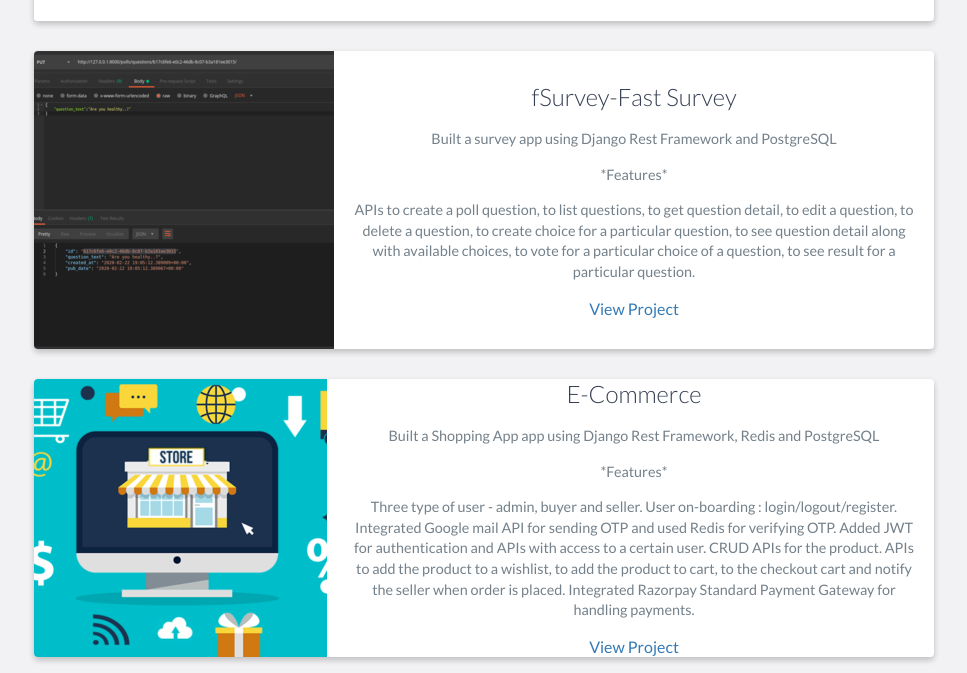
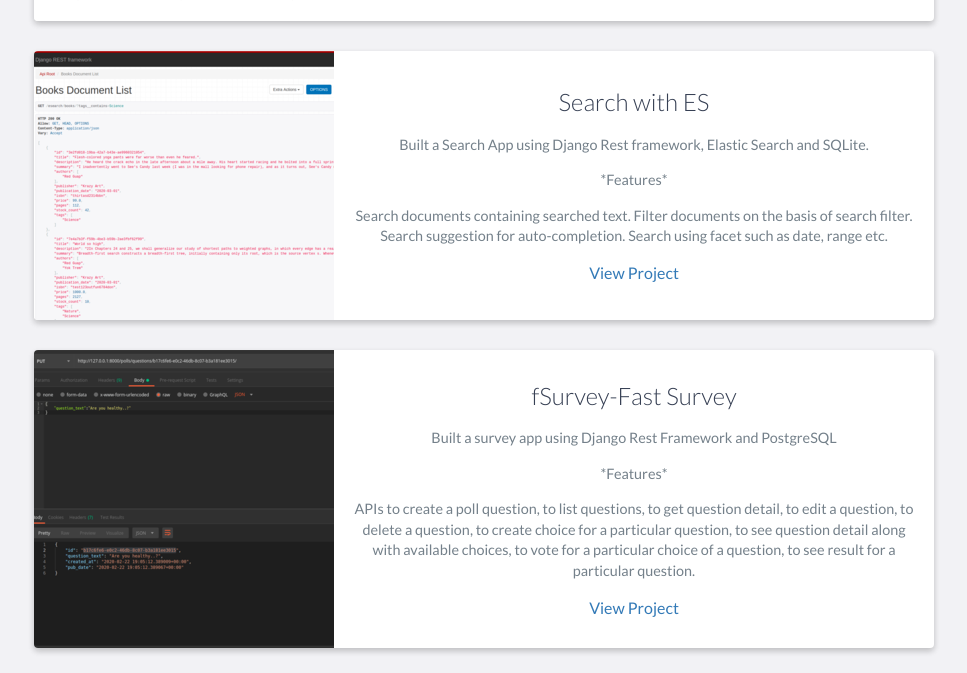
Before and after one commit to ThakurHitesh/ThakurHitesh.github.io, a website: page index.html in a window 1280 px wide. Shown: the part 3597-4270 px from the top of the page, without its empty margins (156-1123 px from the left). Drawn offline with nearby package versions, Linux system fonts and the light colour scheme.

Commit message:
Added esearch project

```diff
--- a/index.html
+++ b/index.html
@@ -207,6 +207,25 @@
 
                 <div class="project shadow-large">
                     <div class="project-image">
+                        <img src="images/esearch.png" />
+                    </div>
+                    <!-- End .project-image -->
+                    <div class="project-info">
+                        <h3>Search with ES</h3>
+                        <p>Built a Search App using Django Rest framework, Elastic Search and SQLite.</p>
+                        <p>*Features*</p>
+                        <p>Search documents containing searched text.
+                        Filter documents on the basis of search filter.
+                        Search suggestion for auto-completion.
+                        Search using facet such as date, range etc.</p>
+                        <a href="https://github.com/ThakurHitesh/SearchWithES">View Project</a>
+                    </div>
+                    <!-- End .project-info -->
+                </div>
+                <!-- End .project -->
+
+                <div class="project shadow-large">
+                    <div class="project-image">
                         <img src="images/fsurvey.png" />
                     </div>
                     <!-- End .project-image -->
@@ -359,6 +378,7 @@
             <img class="zoom" title="Linux" src="images/ubuntu.png"/>
             <img class="zoom" title="Bootstrap" src="images/bootstrap.png"/>
             <img class="zoom" title="RESTful APIs" src="images/api.png"/>
+            <img class="zoom" height="100" width="180" title="Elastic Search" src="images/elasticsearch.png"/>
             <img class="zoom" title="Json" src="images/json.png"/>
             <img class="zoom" title="React" src="images/react.png"/>
         </ul>
```
Also changed, not shown: images/elasticsearch.png (added), images/esearch.png (added).
